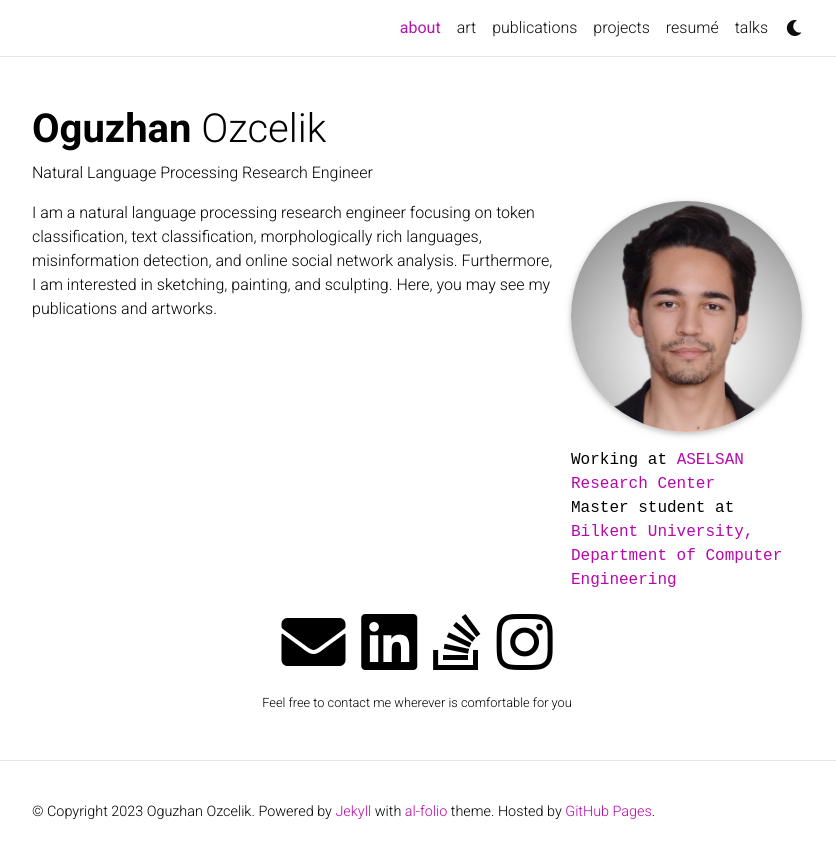
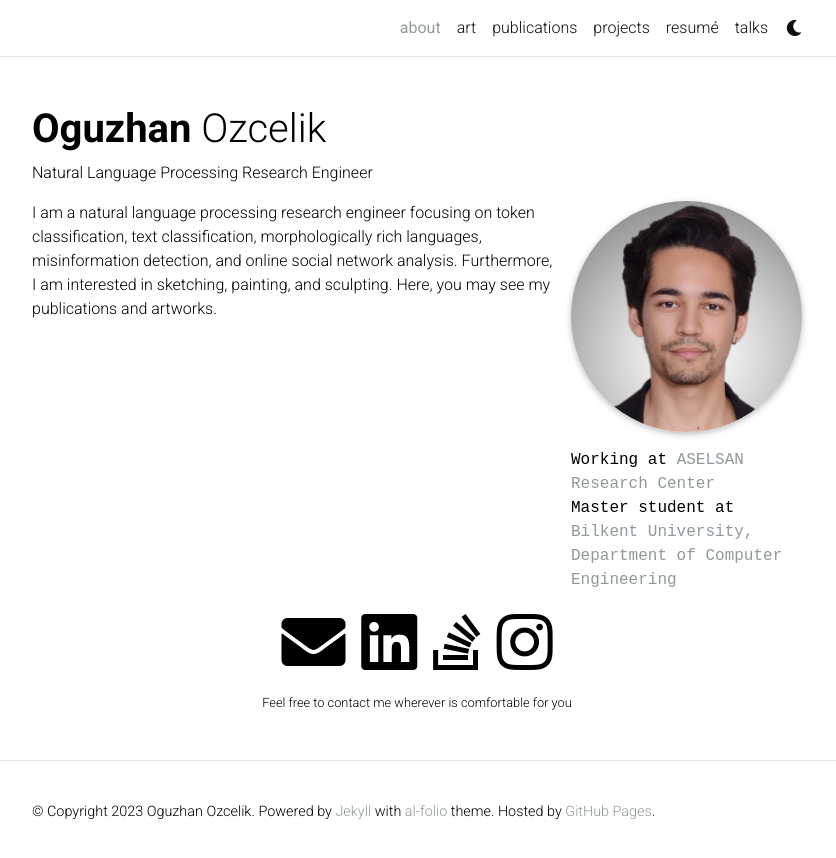
Before and after one commit to ogozcelik/info, a Jekyll site: the page built from _pages/about.md, in a window 1280 px wide. Shown: the top 858 px of the page, without its empty margins (223-1059 px from the left). Built offline with Jekyll 4.4.1, drawn with Linux system fonts in a browser that asks for light colours; full-size pictures stand in for the smaller copies a plugin makes; comment, search, counter and statistics services are not loaded; a style sheet for code colours, icons or effects is not loaded.

Commit message:
Update _themes.scss

```diff
--- a/_sass/_themes.scss
+++ b/_sass/_themes.scss
@@ -7,8 +7,8 @@
   --global-code-bg-color: #{$code-bg-color-light};
   --global-text-color: #{$black-color};
   --global-text-color-light: #{$grey-color};
-  --global-theme-color: #{$purple-color};
-  --global-hover-color: #{$purple-color};
+  --global-theme-color: rgba(23, 44, 33, 0.48);
+  --global-hover-color: rgba(23, 44, 33, 0.48);
   --global-footer-bg-color: #{$grey-color-dark};
   --global-footer-text-color: #{$grey-color-light};
   --global-footer-link-color: #{$white-color};
```
